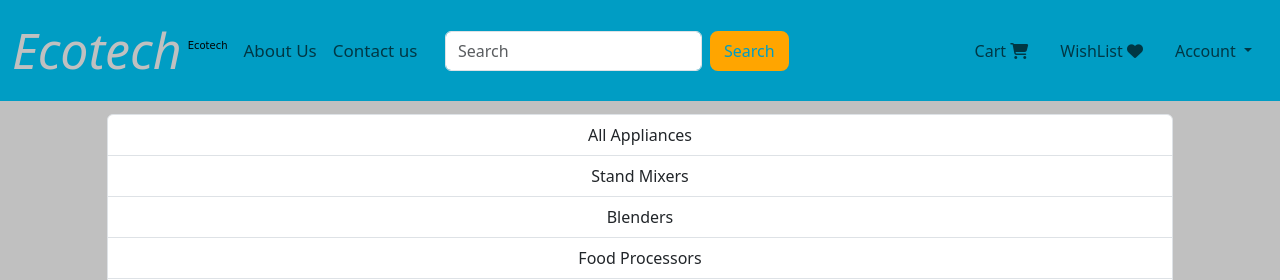
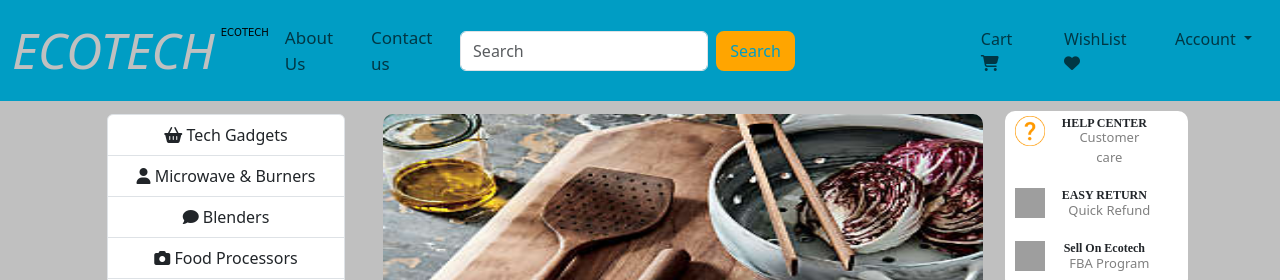
Before and after one commit to Dani-dzoe/Ecotech, a Flask app: page / in a window 1280 px wide. Shown: the top 280 px of the page. Run offline with Flask 3, Linux system fonts and the light colour scheme; data that the repository does not hold is empty; some libraries are stand-ins or nearby versions; some web fonts are replaced; grey boxes are pictures that could not be loaded.

Commit message:
few changes made

```diff
--- a/source/templates/base.html
+++ b/source/templates/base.html
@@ -16,7 +16,7 @@
     <link rel="stylesheet" href="{{ url_for('static', filename='css/bootstrap.min.css') }}">
     <link rel="stylesheet" href="{{ url_for('static', filename='css/style.css') }}">
 
-    <title> Ecotech | {% block title %} {% endblock %}</title>
+    <title> ECOTECH | {% block title %} {% endblock %}</title>
 </head>
 <body style="background-color: rgb(192, 192, 192);">
 
@@ -25,7 +25,7 @@
     <nav class="navbar navbar-expand-lg" style="background-color: rgb(0, 157, 196);">
       <div class="container-fluid">
         <a class="navbar-brand" href="#" style="color: rgb(192, 192, 192); font-size: 50px; margin-right: -2px;">
-          <i class="">Ecotech</i>
+          <i class="">ECOTECH</i>
         </a>
         <button class="navbar-toggler" type="button" data-bs-toggle="collapse" data-bs-target="#navbarSupportedContent" aria-controls="navbarSupportedContent" aria-expanded="false" aria-label="Toggle navigation" style="margin-left: auto;">
           <span class="navbar-toggler-icon"></span>
@@ -33,7 +33,7 @@
         <div class="collapse navbar-collapse" id="navbarSupportedContent">
           <ul class="navbar-nav me-auto mb-2 mb-lg-0">
             <li class="nav-item">
-		    <a class="nav-link active" aria-current="page" href="/" style="font-family: cursive; font-size: 10px;">Ecotech</a>
+		    <a class="nav-link active" aria-current="page" href="/" style="font-family: cursive; font-size: 10px;">ECOTECH</a>
             </li>
 
             <li class="nav-item">
--- a/source/templates/home.html
+++ b/source/templates/home.html
@@ -10,39 +10,39 @@
       <div class="col " style="margin: 3px;">
         <div class="list-group" id="right1">
             <a href="" class="list-group-item list-group-item-action">
-                <i class="" aria-hidden="true"></i>
-                <span class="link-name">All Appliances</span>
+                <i class="fa fa-shopping-basket" aria-hidden="true"></i>
+                <span class="link-name">Tech Gadgets</span>
             </a>
             <a href="" class="list-group-item list-group-item-action">
-                <i class="" aria-hidden="true"></i>
-                <span class="link-name">Stand Mixers</span>
+                <i class="fa fa-user" aria-hidden="true"></i>
+                <span class="link-name">Microwave & Burners</span>
             </a>
             <a href="" class="list-group-item list-group-item-action">
-                <i class=""></i>
+                <i class="fa-solid fa-comment"></i>
                 <span class="link-name">Blenders</span>
             </a>
             <a href="" class="list-group-item list-group-item-action">
-                <i class="" aria-hidden="true"></i>
+                <i class="fa fa-camera" aria-hidden="true"></i>
                 <span class="link-name">Food Processors</span>
             </a>
             <a href="" class="list-group-item list-group-item-action">
-                <i class="" aria-hidden="true"></i>
-                <span class="link-name">Expresso</span>
+                <i class="fa fa-audio-description" aria-hidden="true"></i>
+                <span class="link-name">Electronic Gadgets</span>
             </a>
             <a href="" class="list-group-item list-group-item-action">
-                <i class="" aria-hidden="true"></i>
+                <i class="fa fa-cubes" aria-hidden="true"></i>
                 <span class="link-name">Hand Mixers</span>
             </a>
             <a href="" class="list-group-item list-group-item-action">
-                <i class="" aria-hidden="true"></i>
+                <i class="fa fa-child" aria-hidden="true"></i>
                 <span class="link-name">Rice Cookers</span>
             </a>
             <a href="" class="list-group-item list-group-item-action">
-                <i class="" aria-hidden="true"></>
-                <span class="link-name">Refridgerators</span>
+                <i class="fa fa-bicycle" aria-hidden="true"></i>
+		<span class="link-name">Refrigerators</span>
             </a>
             <a href="" class="list-group-item list-group-item-action">
-                <i class="" aria-hidden="true"></i>
+                <i class="fa fa-binoculars" aria-hidden="true"></i>
                 <span class="link-name">Garden & Outdoor</span>
             </a>
 
@@ -51,7 +51,7 @@
 
 
       <div class="col-md-7" style="margin: 3px;">
-        <img src="../static/images/center-image.jpg" alt="" style="width: 600px; height: 365px; border-radius: 10px;">
+        <img src="../static/images/center_image.jpg" alt="" style="width: 600px; height: 365px; border-radius: 10px;">
       </div>
       <div class="col-md-2">
         <div class="row" style="background-color: white; border-radius: 10px;">
@@ -62,13 +62,13 @@
                 </div>
                 <div class="col">
                     <h6 style="font-family:'Times New Roman', Times, serif; font-size: 12px; margin-left: -40px; font-weight: 600;">HELP CENTER</h6>
-                    <p style="font-size: small; color: gray; margin-left: -30px; margin-top: -10px;">Customer Care</p>
+                    <p style="font-size: small; color: gray; margin-left: -30px; margin-top: -10px;">Customer care</p>
                 </div>
             </div>
 
             <div class="row" style="display: flex; margin-top: 5px;">
                 <div class="col">
-                    <img src="../static/images/headset.jpg" alt="" style="width: 30px; height: 30px; margin-left: -30px;">
+                    <img src="../static/images/return.png" alt="" style="width: 30px; height: 30px; margin-left: -30px;">
                 </div>
                 <div class="col">
                     <h6 style="font-family:'Times New Roman', Times, serif; font-size: 12px; margin-left: -40px; font-weight: 600;">EASY RETURN</h6>
@@ -78,7 +78,7 @@
 
             <div class="row" style="display: flex; margin-top: 5px;">
                 <div class="col">
-                    <img src="../static/images/payment.jpeg" alt="" style="width: 30px; height: 30px; margin-left: -30px;">
+                    <img src="../static/images/payment.png" alt="" style="width: 30px; height: 30px; margin-left: -30px;">
                 </div>
                 <div class="col">
                     <h6 style="font-family:'Times New Roman', Times, serif; font-size: 12px; margin-left: -40px; font-weight: 600;">Sell On Ecotech</h6>
@@ -88,7 +88,7 @@
         </div>
         <div class="row" style="margin-top: 12px;">
             <div class="col">
-                <img src="../static/images/Washing_machine.gif" alt="" class="right2">
+                <img src="../static/images/right2.gif" alt="" class="right2">
             </div>
 
         </div>
@@ -100,8 +100,8 @@
 <div class="container text-center">
     <div class="row" style="margin: 8px;">
         <div class="col" style="display: flex; background-color: white; border-radius: 10px; padding: 7px; margin: 5px;">
-            <img src="../static/images/home-fridge.jpg" alt="" style="width: 30px; height: 30px;">
-            <h6 style="margin: 4px">Home Appliance</h6>
+            <img src="../static/images/home_appliances.png" alt="" style="width: 30px; height: 30px;">
+            <h6 style="margin: 4px">Home Appliances</h6>
         </div>
         <div class="col" style="display: flex; background-color: white; border-radius: 10px; padding: 7px; margin: 5px;">
             <img src="../static/images/modern-stove.jpg" alt="" style="width: 30px; height: 30px;">
@@ -113,7 +113,7 @@
         </div>
         <div class="col" style="display: flex; background-color: white; border-radius: 10px; padding: 7px; margin: 5px;">
             <img src="../static/images/soundbar.jpg" alt="" style="width: 30px; height: 30px;">
-            <h6 style="margin: 4px">Television and Sound</h6>
+            <h6 style="margin: 4px">Television & Sound</h6>
         </div>
 
     </div>
@@ -126,7 +126,9 @@
         {% for item in items %}
 
         <div class="col" style="background-color: white;">
-		<img src="{{ item.product_picture }}" alt="" style="height: 202px; width: 180px; border-radius: 10px;">
+
+            <img src="{{ item.product_picture }}" alt="" style="height: 202px; width: 180px; border-radius: 10px;">
+
             <div class="row" style="margin-top: 5px;">
                 <h6 style="color: gray;">{{ item.product_name }}</h6>
             </div>
```
